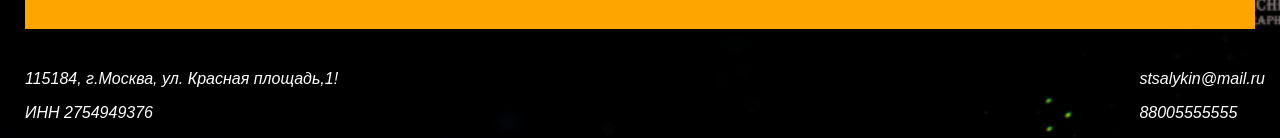
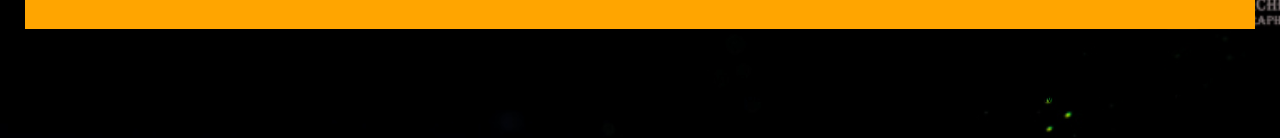
Before and after one commit to galya-cmd/Barcode-Ink, a React (Create React App) app in the folder barcode/: page /ink in a window 1280 px wide. Shown: the part 811-949 px from the top of the page. Built offline with nearby package versions, Linux system fonts and the light colour scheme.

Commit message:
добавила компонент main

```diff
--- a/barcode/src/App.css
+++ b/barcode/src/App.css
@@ -2,6 +2,10 @@
 * {
   font-family: Arial, Helvetica, sans-serif;
 }
+html {
+  height: 100%;
+}
+
 
 .App-header{
   display: flex;
@@ -21,7 +25,13 @@
   background-position: center center;
   background-attachment: fixed;
 
-  box-sizing: border-box;
+  /* box-sizing: border-box; */
+  margin: 0;
+
+  /* Растягиваем body по высоте html */
+  display: flex;
+  flex-direction: column;
+  min-height: 100vh;
  }
 
 
@@ -61,6 +71,7 @@ a:hover{
 }
 
 .footer{
+  flex-shrink: 0;
   color: white;
 
 }
@@ -70,7 +81,7 @@ a:hover{
 .footer-style{
   display: flex;
   justify-content: space-between;
-  margin: 0,25px, 15px, 25px;
+  margin: 0, 25px, 15px, 25px;
 
 
 }
@@ -83,9 +94,7 @@ a:hover{
 }
 
 .footer-contacts{
-  /* display: flex;
-  flex-direction: column;
-  justify-content: flex-end; */
+
   margin-right: 15px;
 }
 .ink {
@@ -102,13 +111,11 @@ a:hover{
 
 
 
-  /* translate: (30px, 10px) rotate(5deg); */
+
 
 }
  .img-ink {
-  /* display: flex; */
-  /* border: none; */
-   /* position: static;  */
+
   width: 40%;
   height: 30%;
 
@@ -310,3 +317,6 @@ a {
 .home{
   color:aliceblue;
 }
+.main{
+  flex-grow: 1;
+}
--- a/barcode/src/App.js
+++ b/barcode/src/App.js
@@ -6,7 +6,7 @@ import Ink from './Ink';
 import Service from './Service';
 import Home from './Home';
 import Footer from './Footer';
-
+import Main from './Main';
 import Guarantees from './Guarantees';
 import Contacts from './Contacts';
 import Delivery from './Delivery';
@@ -29,9 +29,8 @@ function App() {
           <Route path='/guarantees' element={<Guarantees/>}/>
           <Route path='/contacts' element={<Contacts/>}/>
           <Route path="/delivery" element={<Delivery />} />
-
-
         </Routes>
+        <Main/>
         <Footer/>
       </Router>
 
--- /dev/null
+++ b/barcode/src/Main.js
@@ -0,0 +1,18 @@
+import './App.css';
+
+function Main (){
+
+    return(
+        <>
+        <div className="main">
+            <p >fish hb.edbhe.wfhei/qЕсть основной блок  с контентом различной высоты, а под ним размещён футер.
+
+Если контент не достигает всей высоты экрана, нужно чтобы минимальная высота .container занимала свободное место окна браузера. При этом футер должен быть внизу страницы и оставаться видимым.
+
+Футер может менять высоту, но при этом он должен оставаться прижатым к нижнем</p>
+        </div>
+        </>
+    )
+
+}
+export default Main
--- a/barcode/src/Nav.js
+++ b/barcode/src/Nav.js
@@ -14,8 +14,8 @@ return(
   </label>
 
     <ul className="nav menu__box">
-    <li><a href="/" className='menu__item menu__logo' >PRIZMA
-    </a></li>
+    <li><Link to="/" className='menu__item menu__logo' >PRIZMA
+    </Link></li>
     <li>
     </li>
 
```
Also changed, not shown: barcode/src/index.css (+8 -0 lines).
